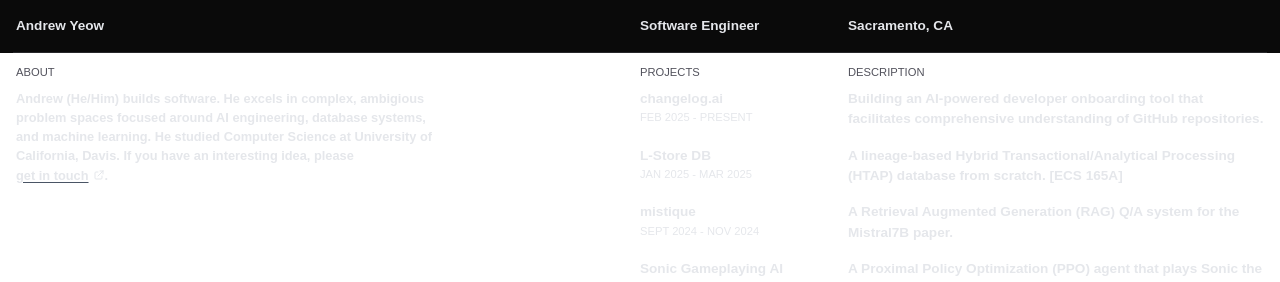
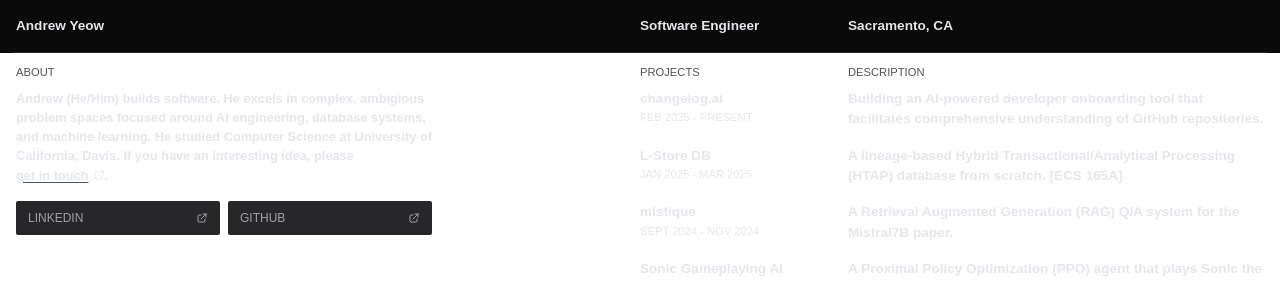
Before and after one commit to acyeow/acyeow_portfolio, a Next.js app: page / in a window 1280 px wide. Shown: the top 282 px of the page. Built offline with nearby package versions, Linux system fonts and the light colour scheme.

Commit message:
feat: linkedin and github links

```diff
--- a/src/app/components/HeroAbout.tsx
+++ b/src/app/components/HeroAbout.tsx
@@ -26,7 +26,51 @@ const HeroAbout = () => {
           />
         </svg>
       </a>
-      .
+      .{/* Social Link Buttons */}
+      <div className="grid grid-cols-2 gap-2 mt-4">
+        <a
+          href="https://www.linkedin.com/in/andrew-yeow-597542247/"
+          target="_blank"
+          rel="noopener noreferrer"
+          className="rounded-xs flex items-center justify-between py-2 px-3 text-zinc-400 text-[0.75rem] font-medium uppercase hover:text-green-200 transition-colors duration-200 bg-zinc-800 hover:bg-zinc-700"
+        >
+          LinkedIn
+          <svg
+            className="w-3 h-3"
+            fill="none"
+            stroke="currentColor"
+            viewBox="0 0 24 24"
+          >
+            <path
+              strokeLinecap="round"
+              strokeLinejoin="round"
+              strokeWidth={2}
+              d="M10 6H6a2 2 0 00-2 2v10a2 2 0 002 2h10a2 2 0 002-2v-4M14 4h6m0 0v6m0-6L10 14"
+            />
+          </svg>
+        </a>
+        <a
+          href="https://github.com/acyeow"
+          target="_blank"
+          rel="noopener noreferrer"
+          className="rounded-xs flex items-center justify-between py-2 px-3 text-zinc-400 text-[0.75rem] font-medium uppercase hover:text-green-200 transition-colors duration-200 bg-zinc-800 hover:bg-zinc-700"
+        >
+          GitHub
+          <svg
+            className="w-3 h-3"
+            fill="none"
+            stroke="currentColor"
+            viewBox="0 0 24 24"
+          >
+            <path
+              strokeLinecap="round"
+              strokeLinejoin="round"
+              strokeWidth={2}
+              d="M10 6H6a2 2 0 00-2 2v10a2 2 0 002 2h10a2 2 0 002-2v-4M14 4h6m0 0v6m0-6L10 14"
+            />
+          </svg>
+        </a>
+      </div>
     </div>
   );
 };
```
